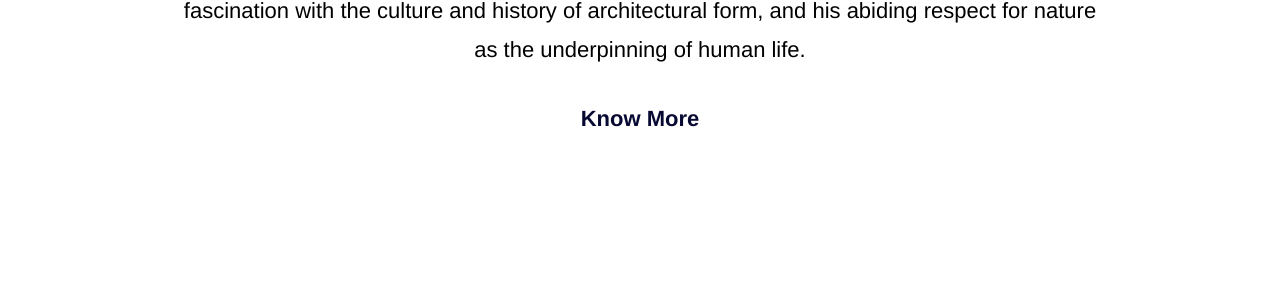
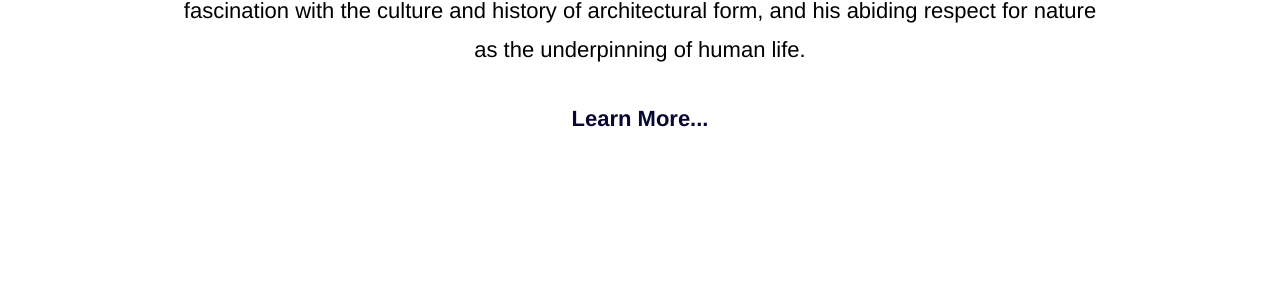
Before and after one commit to sofiamay/website-jekyll-ronaldberlin, a Jekyll site: the page built from index.html, in a window 1280 px wide and 900 px high, scrolled down 1193 px. Shown: the part 154-454 px from the top of the window. Built offline with Jekyll 4.4.1, drawn with Linux system fonts in a browser that asks for light colours; some web fonts are replaced.

Commit message:
Fix About blurb

```diff
--- a/_data/settings.yml
+++ b/_data/settings.yml
@@ -51,7 +51,7 @@ social:
 # About Section
 blurb: Ronald Berlin Architect, P.C. translates the aspirations of its clients into beautiful and practical works of architecture. Ron’s perspective, developed over the course of two decades of professional practice, derives from his lifelong involvement in painting and sculpture, his fascination with the culture and history of architectural form, and his abiding respect for nature as the underpinning of human life.
 blurb-btn-link: "/about"
-blurb-btn-name: know more
+blurb-btn-name: Learn more...
 
 # About Page
 
```
